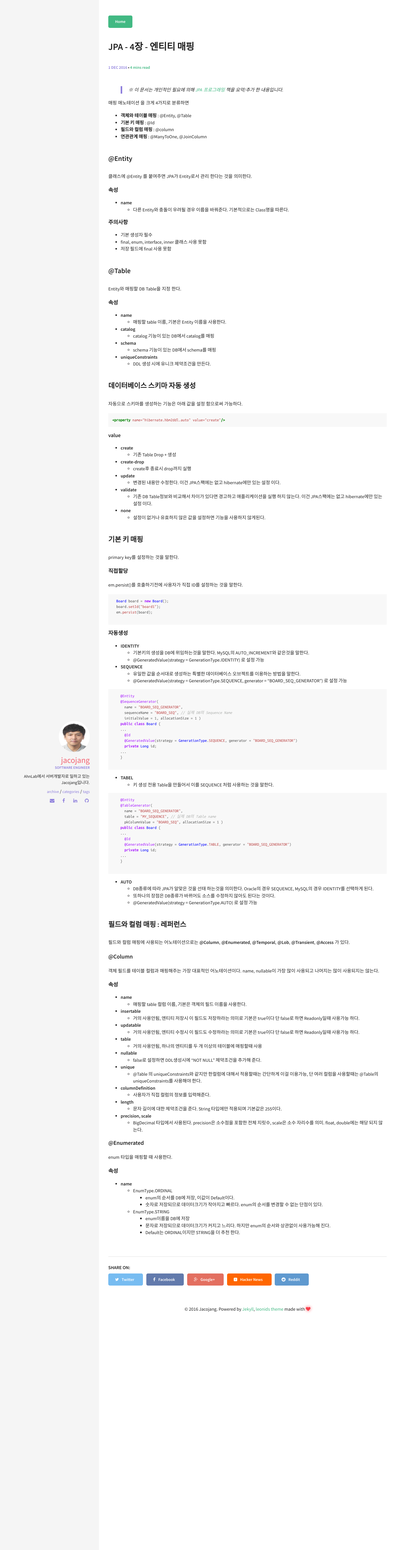
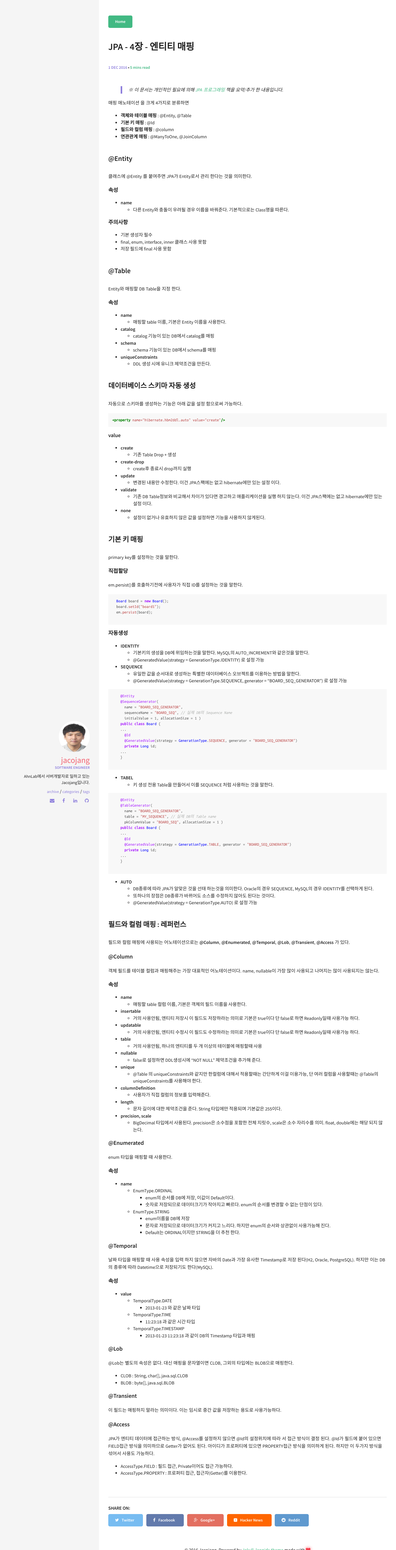
Before and after one commit to jacojang/jacojang.github.io, a Jekyll site: the page built from _posts/2016-12-01-jpa-chapter4-엔티티_매핑.md, in a window 1280 px wide. Shown: the whole page at 31% size. Built offline with Jekyll 4.4.1, drawn with Linux system fonts in a browser that asks for light colours.

```diff
--- a/_config.yml
+++ b/_config.yml
@@ -52,7 +52,7 @@
   bing-verify:
   github: "jacojang"
   stackoverflow: #123456/username   from a "http://stackoverflow.com/users/123456/username" link
-  linkedin: "jacojang"
+  linkedin: "재만-장-46894abb?trk=hp-identity-photo"
   xing: #username
   instagram: #username
   lastfm: #username
--- a/_includes/head.html
+++ b/_includes/head.html
@@ -18,4 +18,8 @@
   <link rel="shortcut icon" href="{{ site.url }}/favicon.ico">
   <!-- 32x32 -->
   <link rel="shortcut icon" href="{{ site.url }}/favicon.png">
+
+  <script>
+    console.log("document.location.href="+top.location.href);
+  </script>
 </head>
--- a/_posts/2016-12-01-jpa-chapter4-엔티티_매핑.md
+++ b/_posts/2016-12-01-jpa-chapter4-엔티티_매핑.md
@@ -150,4 +150,35 @@
       * 문자로 저장되므로 데이터크기가 커지고 느리다. 하지만 enum의 순서와 상관없이 사용가능해 진다.
       * Default는 ORDINAL이지만 STRING을 더 추천 한다.
 
+#### @Temporal
+날짜 타입을 매핑할 때 사용
+속성을 입력 하지 않으면 자바의 Date과 가장 유사한 Timestamp로 저장 된다(H2, Oracle, PostgreSQL). 하지만 이는 DB의 종류에 따라 Datetime으로 저장되기도 한다(MySQL).
+
+##### 속성
+  * **value**
+    * TemporalType.DATE
+      * 2013-01-23 와 같은 날짜 타입
+    * TemporalType.TIME
+      * 11:23:18 과 같은 시간 타입
+    * TemporalType.TIMESTAMP
+      * 2013-01-23 11:23:18 과 같이 DB의 Timestamp 타입과 매핑
+
+
+#### @Lob
+@Lob는 별도의 속성은 없다. 대신 매핑을 문자열이면 CLOB, 그외의 타입에는 BLOB으로 매핑한다.
+
+  * CLOB : String, char[], java.sql.CLOB
+  * BLOB : byte[], java.sql.BLOB
+
+#### @Transient
+이 필드는 매핑하지 말라는 의미이다. 이는 임시로 중간 값을 저장하는 용도로 사용가능하다.
+
+#### @Access
+JPA가 엔티티 데이터에 접근하는 방식, @Access를 설정하지 않으면 @Id의 설정위치에 따라 서 접근 방식이 결정 된다.
+@Id가 필드에 붙어 있으면 FIELD접근 방식을 의미하므로 Getter가 없어도 된다. 아이디가 프로퍼티에 있으면 PROPERTY접근 방식을 의미하게 된다.
+하지만 이 두가지 방식을 섞어서 사용도 가능하다.
+
+  * AccessType.FIELD : 필드 접근, Private이어도 접근 가능하다.
+  * AccessType.PROPERTY : 프로퍼티 접근, 접근자(Getter)를 이용한다.
+
 <!--more-->
```
Also changed, not shown: _posts/2016-12-05-jpa-chapter5-연관관계_매핑_기초.md (added, +38 -0 lines).
